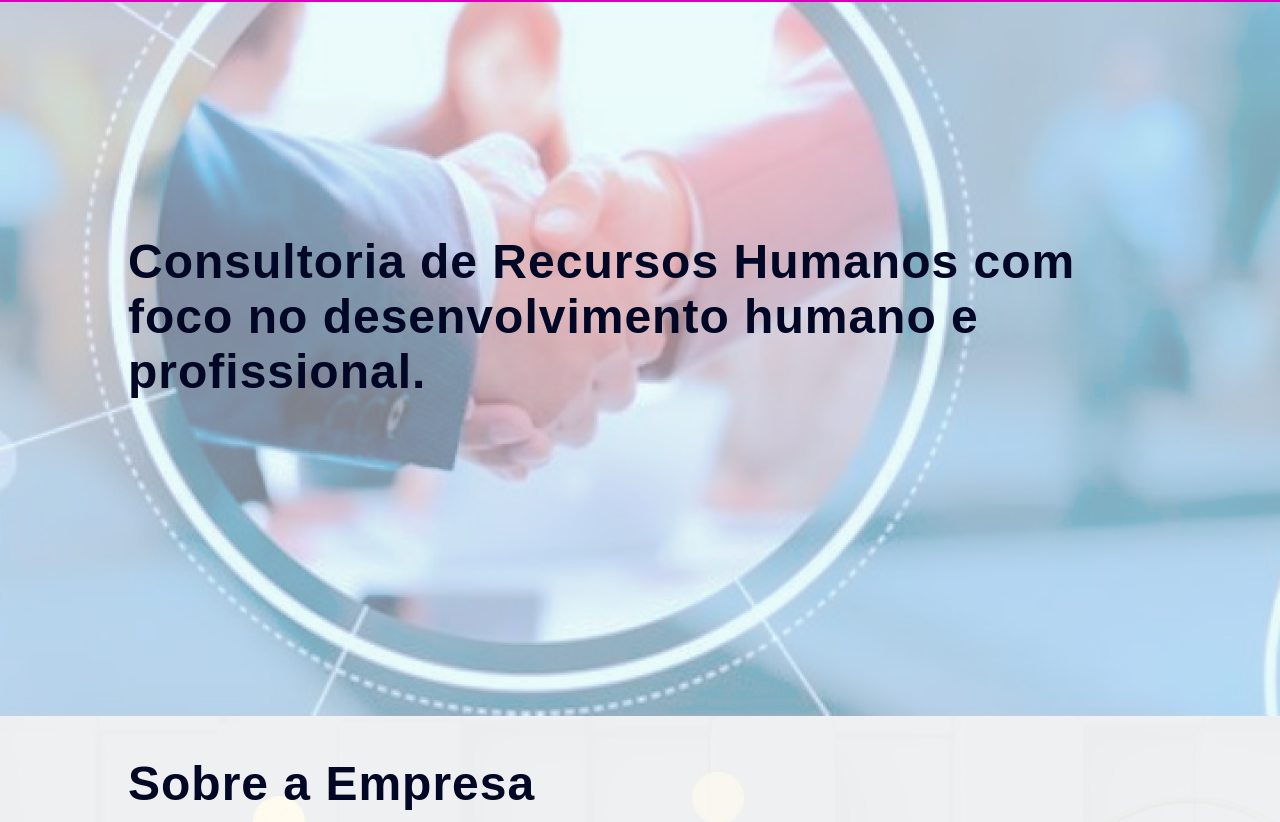
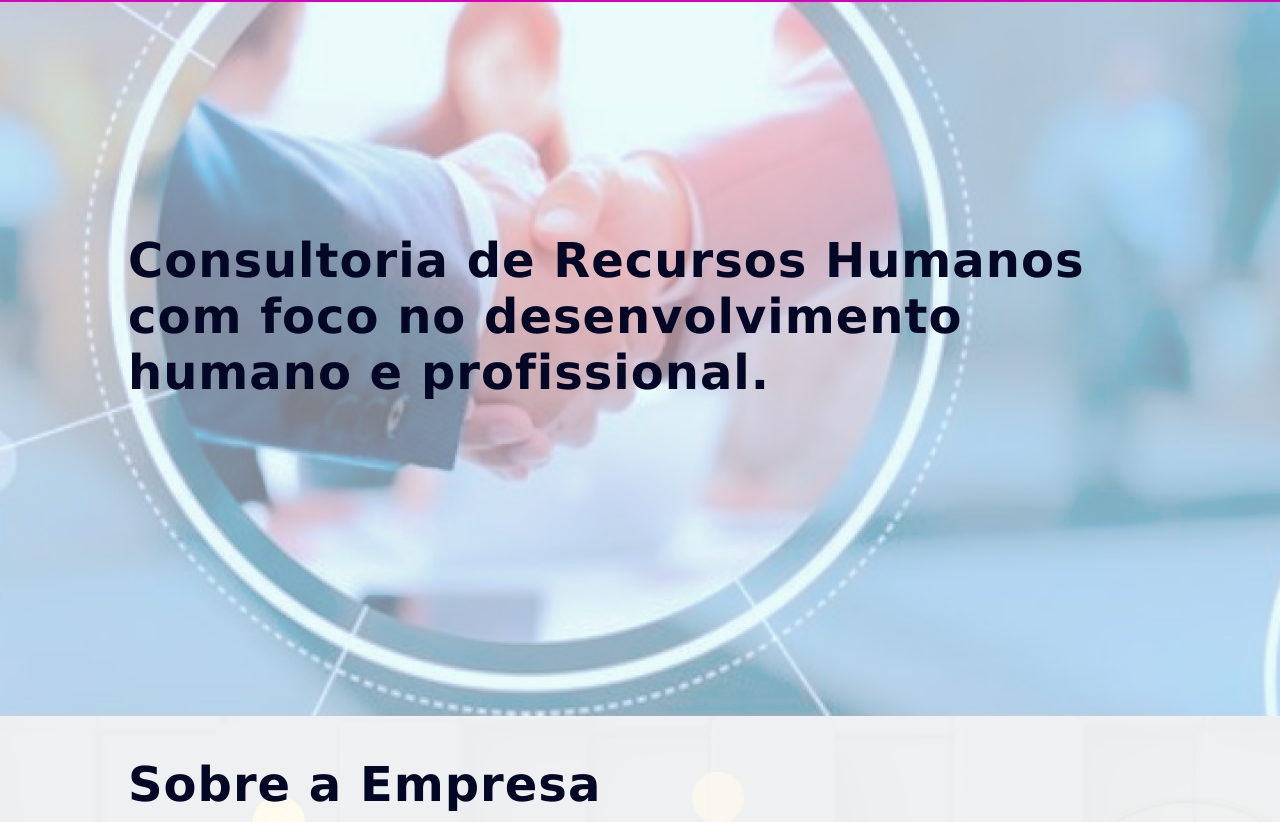
Before and after one commit to matheusLdev/tendenciesRH, a plain HTML site: page index.html in a window 1280 px wide. Shown: the part 112-934 px from the top of the page. Drawn offline with Linux system fonts and the light colour scheme.

Commit message:
Inclusão da font Verdana

```diff
--- a/css/style.css
+++ b/css/style.css
@@ -4,7 +4,7 @@
   box-sizing: border-box;
   text-decoration: none;
   list-style: none;
-  font-family: "Poppins", sans-serif;
+  font-family: "Poppins", Verdana, sans-serif;
 }
 
 .text, .text a  {
```
